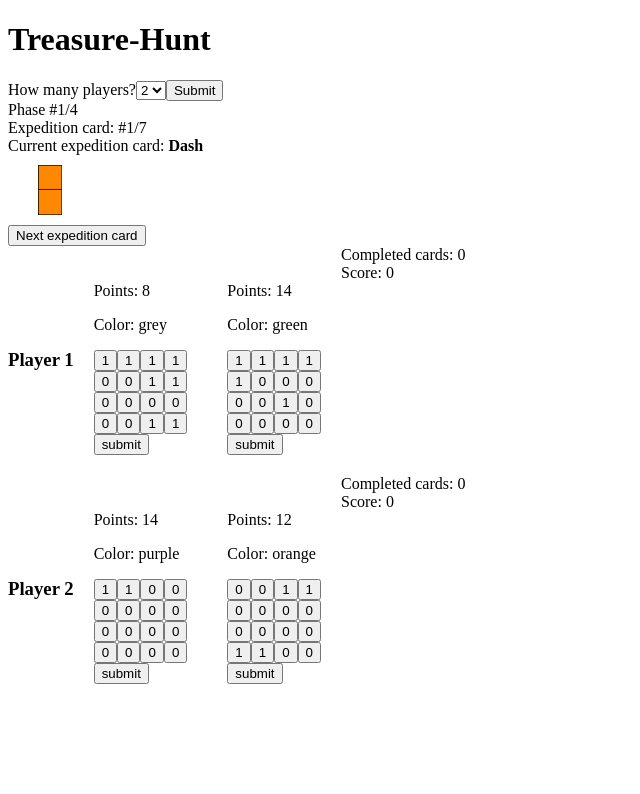
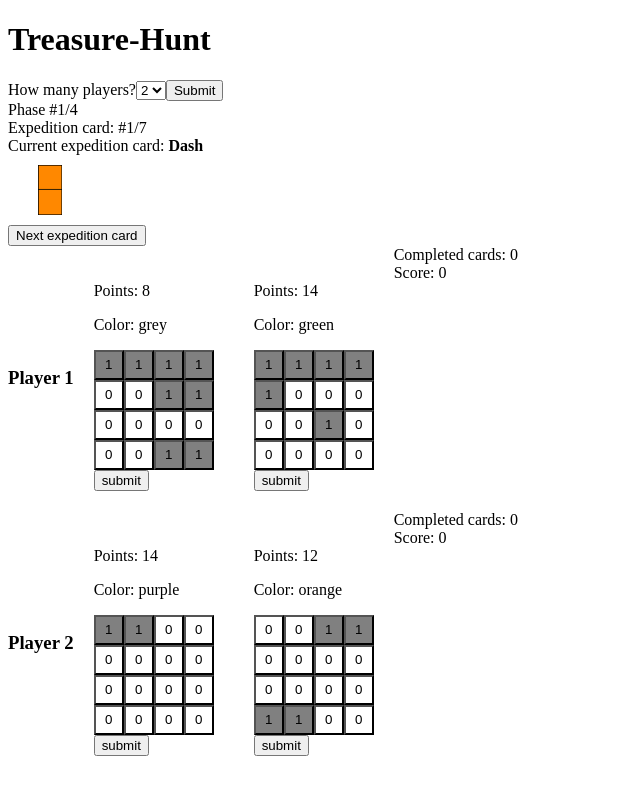
Before and after one commit to dstriz09/treasure-hunt, a React (Create React App) app: page / in a window 1280 px wide. Both pictures are taken after a click on the input "Submit". Shown: the top 794 px of the page, without its empty margins (0-640 px from the left). Built offline with nearby package versions, Linux system fonts and the light colour scheme.

Commit message:
omg it works

```diff
--- a/src/App.js
+++ b/src/App.js
@@ -1,5 +1,5 @@
 import React from "react";
-import Board from "./Board";
+// import Board from "./Board";
 
 import MultiSelect from "./MultiSelect";
 import CardContextProvider from "./CardContext";
--- a/src/Board.js
+++ b/src/Board.js
@@ -2,6 +2,7 @@ import React, { useContext, useState } from "react";
 import Square from "./Square";
 import { validateShape } from "./shapes/Shapes";
 import { CardContext } from "./CardContext";
+// import { boolean } from "yargs";
 
 export default function Board({ playerid, boardid, grid, color, value, resetBoard}) {
   const [state, setState] = useContext(CardContext);
@@ -12,6 +13,7 @@ export default function Board({ playerid, boardid, grid, color, value, resetBoar
     [0, 0, 0, 0],
     [0, 0, 0, 0],
   ];
+  // const original = grid.slice()
 
   const [turn, setTurn] = useState(blankBoard);
 
@@ -19,10 +21,14 @@ export default function Board({ playerid, boardid, grid, color, value, resetBoar
     let squares = grid.slice();
     let turnBoard = turn.slice();
 
-    if (squares[r][c] !== 1 && turnBoard[r][c] !== 1 && squares[r][c] !== "X") {
-      squares[r][c] = 1;
-      turnBoard[r][c] = 1;
-    } else if (turnBoard[r][c] === 1) {
+    if (!squares[r][c] && !turnBoard[r][c]) {
+      // disallow more clicks than there are squares in each shapes
+      let max = state.expeditionDeck[state.currentRound].squares;
+      if (turnBoard.flat().filter(Boolean).length >= max) return
+
+      squares[r][c] = "x";
+      turnBoard[r][c] = "x";
+    } else if (turnBoard[r][c] === "x") {
       squares[r][c] = 0;
       turnBoard[r][c] = 0;
     }
@@ -37,15 +43,26 @@ export default function Board({ playerid, boardid, grid, color, value, resetBoar
   }
 
   function handleSubmit() {
-    const isValid = validateShape(
-      turn,
-      "original",
-      state.expeditionDeck[state.currentRound]
-    );
+    const isValid = true
+    // const isValid = validateShape(
+    //   turn,
+    //   "original",
+    //   state.expeditionDeck[state.currentRound]
+    // );
 
     if (isValid) {
       console.log("Shape is valid!");
+
+      // convert "x"s to 1s
+      let squares = grid.slice();
+      grid.forEach((row, x) => {
+        row.forEach((cell, y) => {
+          if (cell === "x") grid[x][y] = 2;
+        })
+      })
+      setGameboard(grid)
       setTurn(blankBoard);
+
     } else {
       alert("BAD SHAPE. TRY AGAIN");
     }
@@ -62,12 +79,9 @@ export default function Board({ playerid, boardid, grid, color, value, resetBoar
   }
 
   function isBoardComplete (board) {
-    let currentRowSums = [];
-    const add = (total, num) => total + num;
-    gameBoard.forEach(row => {
-      currentRowSums.push(row.reduce(add));
-    })
-    return currentRowSums.reduce(add) === 16;
+    let flat = board.flat();
+    let removeFalsy = flat.filter(Boolean);
+    return removeFalsy.length === 16;
   }
 
   return (
--- a/src/Square.js
+++ b/src/Square.js
@@ -1,5 +1,10 @@
 import React from "react";
+import "./square.css"
+
 
 export default function Square({ value, onClick }) {
-  return <button onClick={onClick}>{value}</button>;
+  let className = value ? 'locked' : 'empty'
+  if (value === "x") className = 'selected'
+  if (value === 2) className = 'submitted'
+  return <button className={className} onClick={onClick}>{value}</button>;
 }
--- a/src/cards.js
+++ b/src/cards.js
@@ -10,41 +10,49 @@ export const EXPEDITIONS = [
     name: "Square",
     id: "S",
     rawShape: s,
+    squares: 4,
   },
   {
     name: "Uppercase L",
     id: "L",
     rawShape: l,
+    squares: 4,
   },
   {
     name: "Tetris",
     id: "T",
     rawShape: tetris,
+    squares: 4,
   },
   {
     name: "Long I",
     id: "I",
     rawShape: longI,
+    squares: 3,
   },
   {
     name: "Long I",
     id: "I",
     rawShape: longI,
+    squares: 3,
   },
   {
     name: "Bend",
     id: "B",
     rawShape: bend,
+    squares: 3,
   },
   {
     name: "Bend",
     id: "B",
     rawShape: bend,
+    squares: 3,
   },
   {
     name: "Dash",
     id: "D",
     rawShape: dash,
+    squares: 2,
   },
 ];
 
--- /dev/null
+++ b/src/square.css
@@ -0,0 +1,27 @@
+.locked {
+  background-color: grey;
+  /* font-size: 0px; */
+  height: 30px;
+  width: 30px;
+}
+
+.selected {
+  background-color: greenyellow;
+  /* font-size: 0px; */
+  height: 30px;
+  width: 30px;
+}
+
+.submitted {
+  background-color: goldenrod;
+  /* font-size: 0px; */
+  height: 30px;
+  width: 30px;
+}
+
+.empty {
+  background-color: white;
+  /* font-size: 0px; */
+  height: 30px;
+  width: 30px;
+}
```
